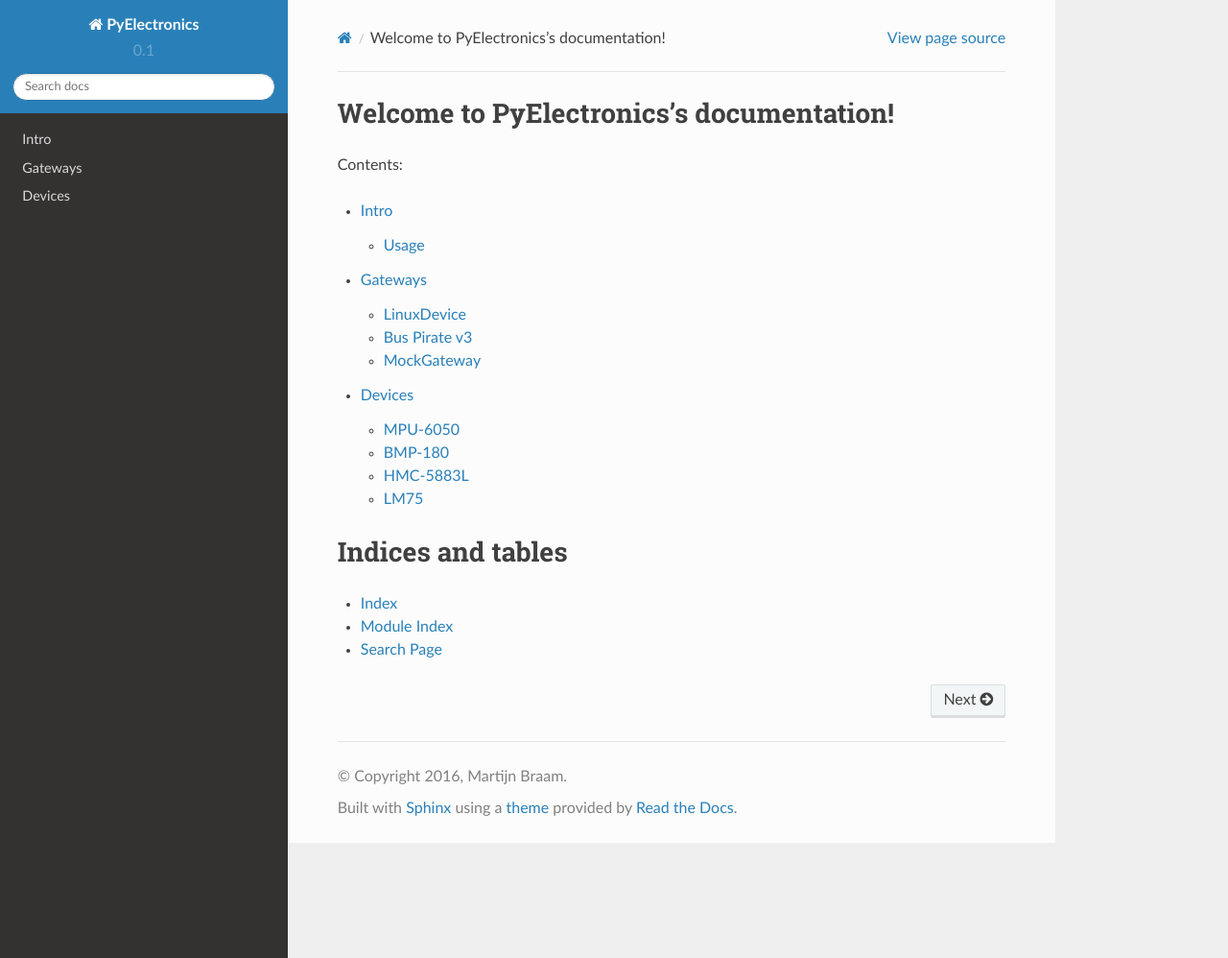
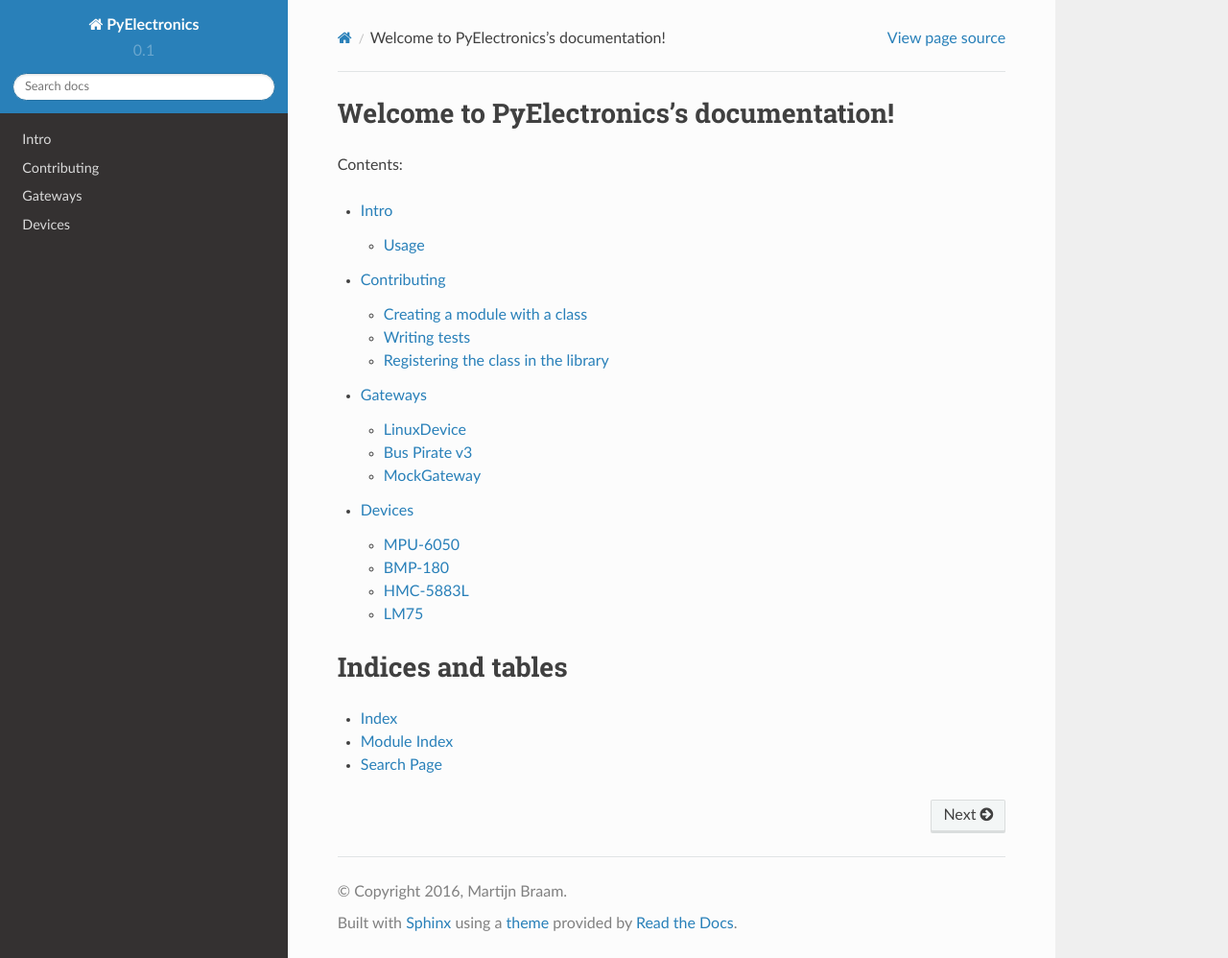
Before and after one commit to MartijnBraam/pyElectronics, a Sphinx documentation site: the page built from docs/index.rst, in a window 1280 px wide and 998 px high. Shown: the whole window at 96% size. Built offline with Sphinx 7.4.7 and the Read the Docs theme 2.0.0, drawn with Linux system fonts in a browser that asks for light colours.

Commit message:
Added link to contribution guide

```diff
--- a/README.rst
+++ b/README.rst
@@ -52,6 +52,10 @@
 Supported chips/devices
 -----------------------
 
+`Read the contributing guide`_ to add devices
+
+.. _Read the contributing guide: http://pythonhosted.org/pyelectronics/contributing.html
+
 * Bosch BMP180 Digital pressure sensor
 * Honeywell 3-Axis Digital Compass IC HMC5883L
 * MPU-6050 Six-Axis (Gyro + Accelerometer) MEMS MotionTracking™ Device
--- a/docs/index.rst
+++ b/docs/index.rst
@@ -12,6 +12,7 @@
    :maxdepth: 3
 
    intro
+   contributing
    gateways
    devices
 
```
